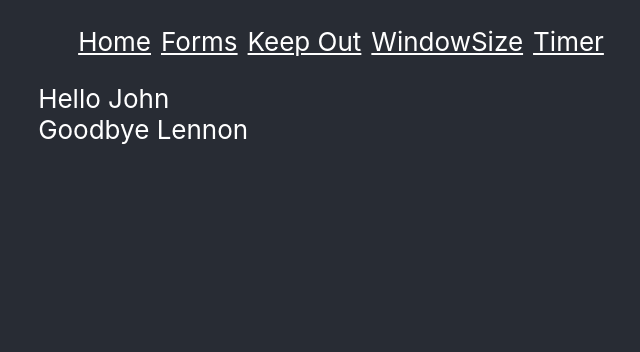
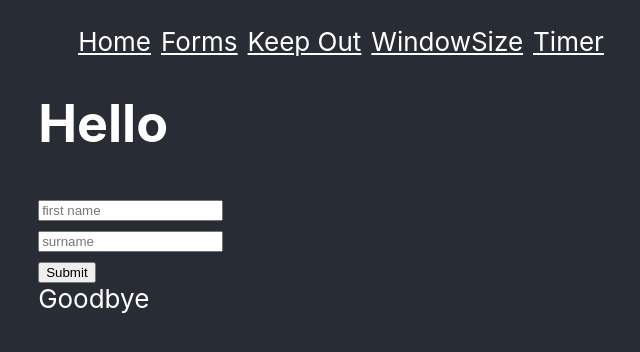
Before and after one commit to Kharouk/Advanced_React_Workshop, a React (Create React App) app: page /private in a window 1280 px wide. Shown: the top 352 px of the page, without its empty margins (314-954 px from the left). Built offline with nearby package versions, Linux system fonts and the light colour scheme.

Commit message:
Fix and create Auth Manager

```diff
--- a/src/components/Footer.js
+++ b/src/components/Footer.js
@@ -2,8 +2,8 @@ import React from "react";
 import { UserContext } from "../context/UserContext";
 
 const Footer = () => {
-  const { surname } = React.useContext(UserContext);
-  return <footer>Goodbye {surname}</footer>;
+  const { user } = React.useContext(UserContext);
+  return <footer>Goodbye {user.surname}</footer>;
 };
 
 export default Footer;
--- a/src/components/Header.js
+++ /dev/null
@@ -1,9 +0,0 @@
-import React, { useContext } from "react";
-import { UserContext } from "../context/UserContext";
-
-const Header = () => {
-  const { name } = useContext(UserContext);
-  return <header>Hello {name}</header>;
-};
-
-export default Header;
--- /dev/null
+++ b/src/components/Login.js
@@ -0,0 +1,38 @@
+import React, { useContext } from "react";
+import { UserContext } from "../context/UserContext";
+import { useInput } from "../hooks";
+
+const Login = () => {
+  const { user, setUser } = useContext(UserContext);
+  const firstName = useInput();
+  const surname = useInput();
+
+  const handleSubmit = () => {
+    setUser({
+      name: firstName.value,
+      surname: surname.value
+    });
+  };
+
+  return (
+    <div>
+      <h1>Hello {user.name}</h1>
+      <input type="text" placeholder="first name" {...firstName} />
+      {firstName.value}
+      <br />
+      <input type="text" placeholder="surname" {...surname} /> {surname.value}
+      <br />
+      <button onClick={handleSubmit}>Submit</button>
+      {!!user.name && !!user.surname && (
+        <div>
+          <h4>
+            this is ultra secret {user.name} {user.surname}, sick that you found
+            it!
+          </h4>
+        </div>
+      )}
+    </div>
+  );
+};
+
+export default Login;
--- a/src/components/PrivateSection.js
+++ b/src/components/PrivateSection.js
@@ -1,19 +1,14 @@
 import React from "react";
-import { UserContext } from "../context/UserContext";
-import Header from "./Header";
+import Login from "./Login";
 import Footer from "./Footer";
+import AuthManager from "../context/AuthManager";
 
 const PrivateSection = () => {
-  const userObject = {
-    name: "John",
-    surname: "Lennon"
-  };
-
   return (
-    <UserContext.Provider value={userObject}>
-      <Header />
+    <AuthManager>
+      <Login />
       <Footer />
-    </UserContext.Provider>
+    </AuthManager>
   );
 };
 
--- /dev/null
+++ b/src/context/AuthManager.js
@@ -0,0 +1,17 @@
+import React, { useState } from "react";
+import { UserContext } from "./UserContext";
+
+const AuthManager = ({ children }) => {
+  const userSchema = {
+    name: "",
+    surname: ""
+  };
+  const [user, setUser] = useState(userSchema);
+  return (
+    <UserContext.Provider value={{ user, setUser }}>
+      {children}
+    </UserContext.Provider>
+  );
+};
+
+export default AuthManager;
```
